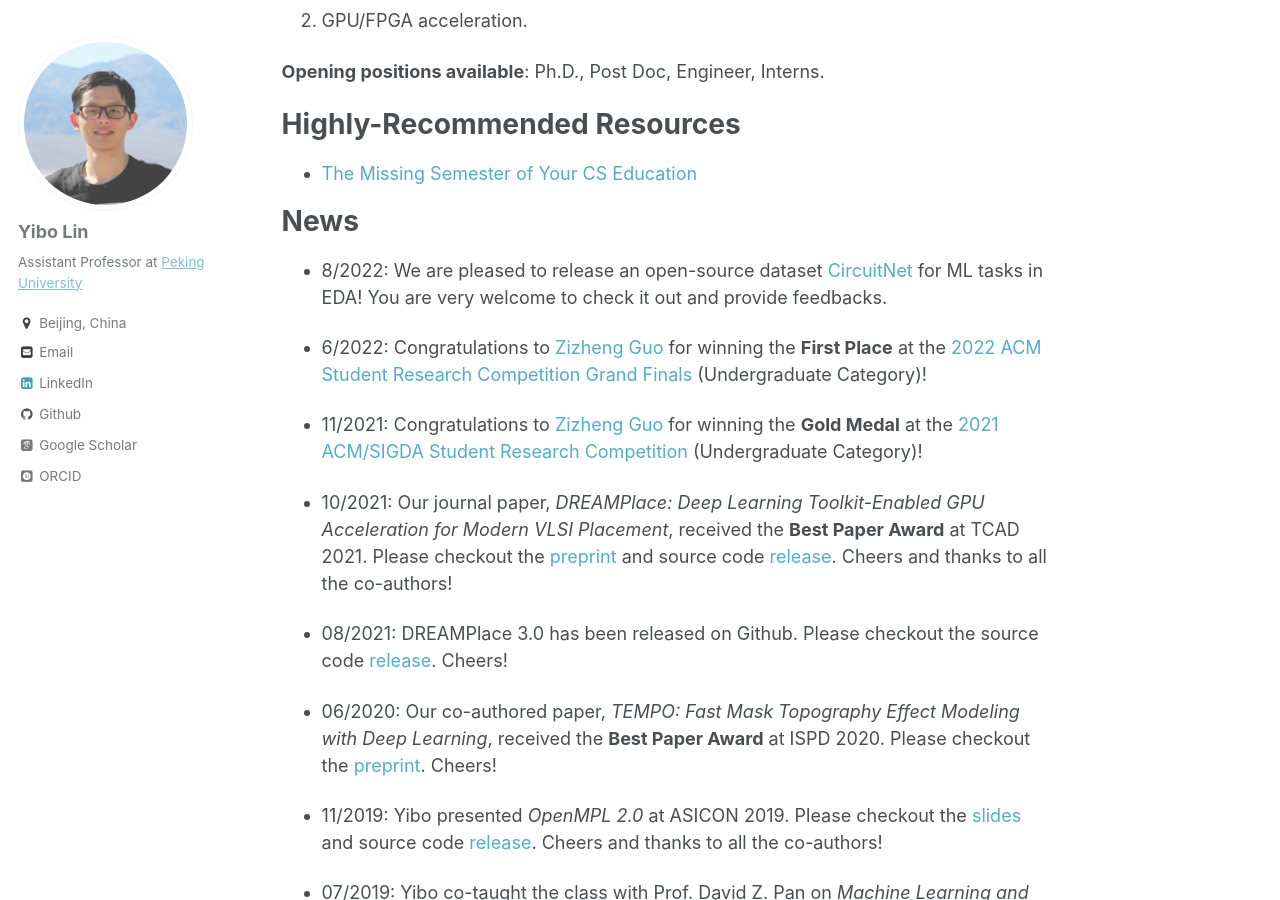
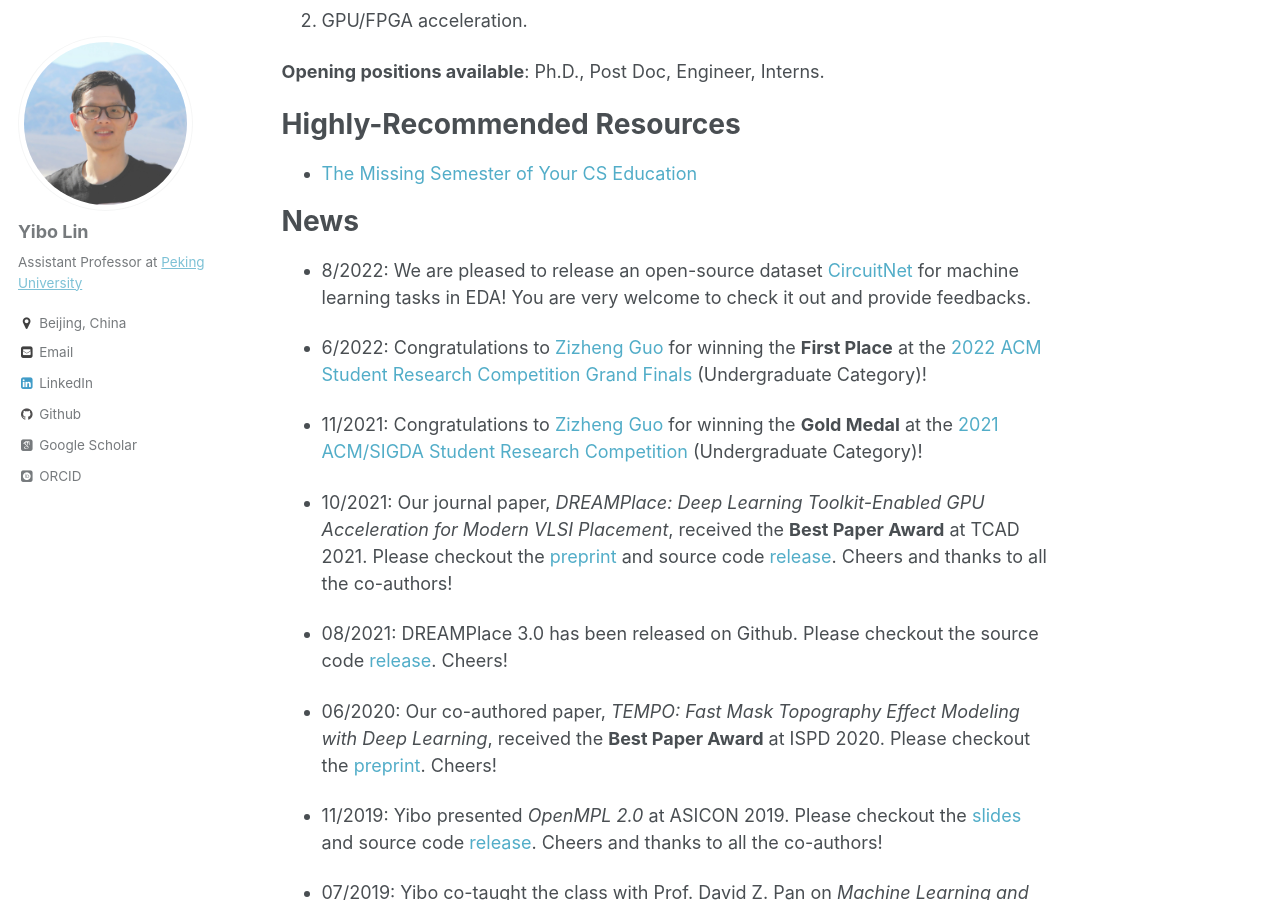
Before and after one commit to limbo018/limbo018.github.io, a Jekyll site: the page built from _pages/about.md, in a window 1280 px wide and 900 px high, scrolled down 574 px. Built offline with Jekyll 4.4.1, drawn with Linux system fonts in a browser that asks for light colours; some web fonts are replaced.

Commit message:
update news

```diff
--- a/_pages/about.md
+++ b/_pages/about.md
@@ -32,7 +32,7 @@
 News
 ======
 
-* 8/2022: We are pleased to release an open-source dataset [CircuitNet](https://circuitnet.github.io/) for ML tasks in EDA! You are very welcome to check it out and provide feedbacks.
+* 8/2022: We are pleased to release an open-source dataset [CircuitNet](https://circuitnet.github.io/) for machine learning tasks in EDA! You are very welcome to check it out and provide feedbacks.
 
 * 6/2022: Congratulations to [Zizheng Guo](https://guozz.cn/) for winning the **First Place** at the [2022 ACM Student Research Competition Grand Finals](https://src.acm.org/) (Undergraduate Category)!
 
```
